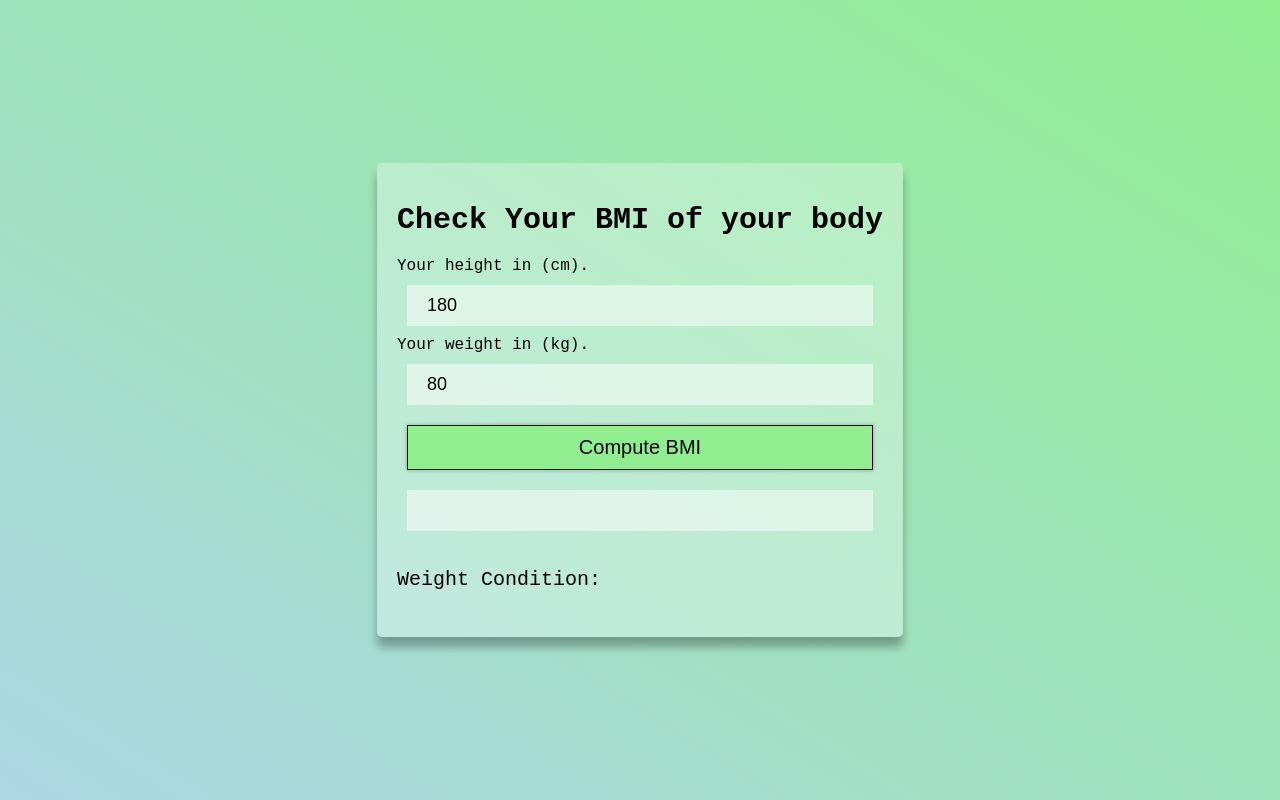
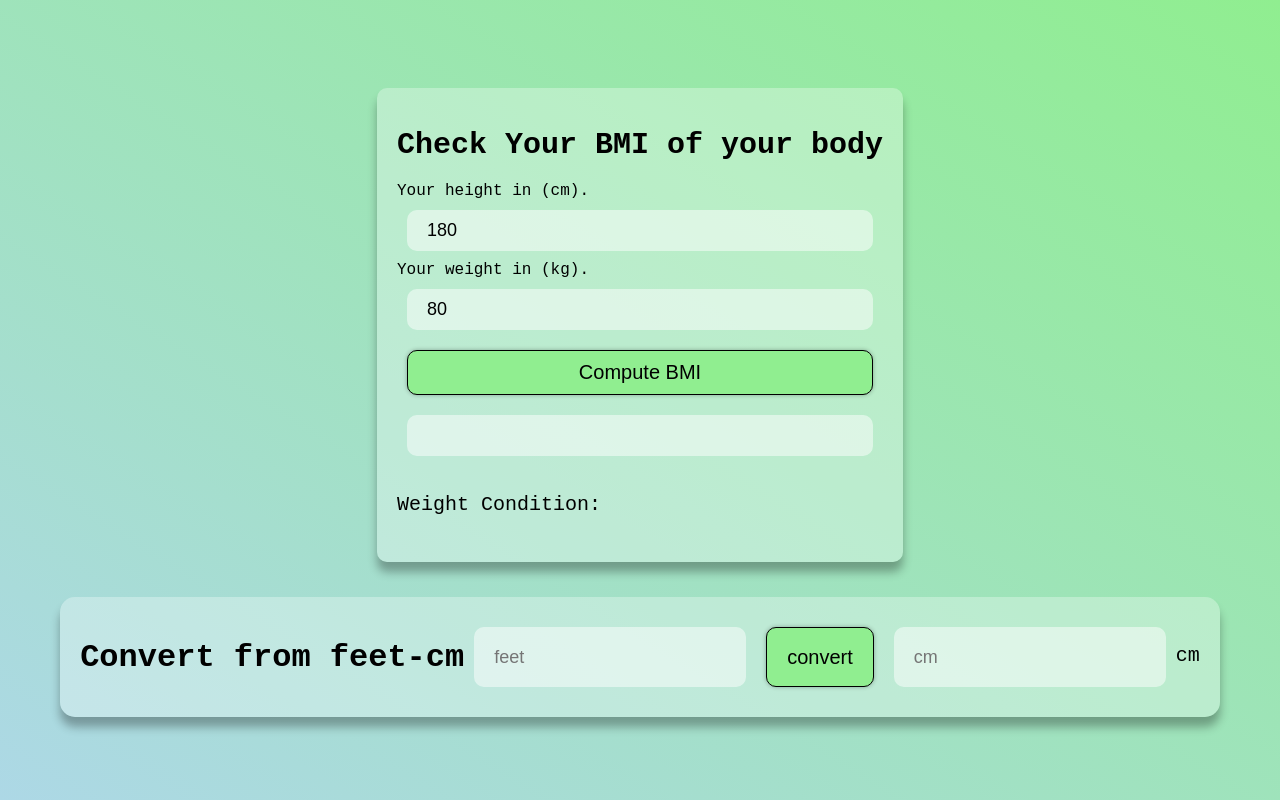
Before and after one commit to Hemkant04/BMI-calculator, a plain HTML site: page index.html in a window 1280 px wide. Drawn offline with Linux system fonts and the light colour scheme.

Commit message:
Added feet to cm features

```diff
--- a/index.html
+++ b/index.html
@@ -20,6 +20,14 @@
 
 
     </div>
+    <div class="converter">
+        <h1 class="converter-heading"> Convert from feet-cm</h1>
+        <input type="number" id="feet" class="input" placeholder="feet">
+        <button class="btn" id="convert-btn">convert</button>
+        <input type="number" id="cm" class="input" placeholder="cm">
+        <h4 class="info-text">cm</h4>
+
+    </div>
     <script src="index.js"></script>
 </body>
 </html>
--- a/index.js
+++ b/index.js
@@ -1,6 +1,8 @@
 const btnEl = document.getElementById("btn")
 const bmiInputEl = document.getElementById("bmi-result")
 const weightConditionEl = document.getElementById("weight-condition")
+const convertBtnEl= document.getElementById("convert-btn")
+const resultCm=document.getElementById("cm")
 
 
 function calculateBMI(){
@@ -24,6 +26,15 @@ function calculateBMI(){
 
     }
 }
+function converter(){
+    const feetValue=document.getElementById("feet").value;
+
+    const cmValue= feetValue * 30.48;
+
+    resultCm.value=cmValue;
+
+}
 
 
 btnEl.addEventListener("click", calculateBMI)
+convertBtnEl.addEventListener("click", converter)
--- a/style.css
+++ b/style.css
@@ -6,6 +6,7 @@ body{
     justify-content: center;
     align-items: center;
     font-family: 'Courier New', Courier, monospace;
+    flex-direction: column;
 
 }
 
@@ -14,9 +15,18 @@ body{
     padding: 20px;
     display: flex;
     flex-direction: column;
-    border-radius: 5px;
+    border-radius: 10px;
     box-shadow: 0 10px 10px rgba(0,0,0, .3);
     margin: 5px;
+}
+.converter{
+    background: rgba(255,255,255, .3);
+    padding: 20px;
+    display: flex;
+    margin-top: 30px;
+    border-radius: 15px;
+    box-shadow:0 10px 10px rgba(0,0,0, .3);
+
 }
 
 .heading{
@@ -30,6 +40,7 @@ body{
     background-color: rgba(255,255,255, .5);
     margin: 10px;
     border: none;
+    border-radius: 10px;
 }
 
 .btn{
@@ -40,6 +51,7 @@ body{
     margin: 10px;
     box-shadow: 0 0 4px rgba(0,0,0, .3);
     cursor: pointer;
+    border-radius: 10px;
 }
 
 .btn:hover{
```
